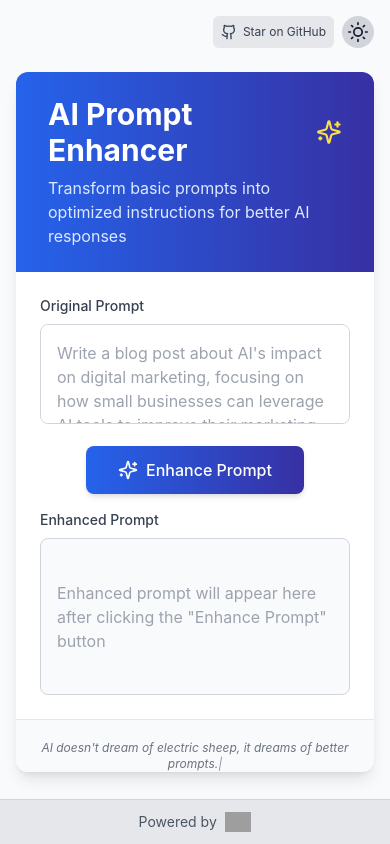
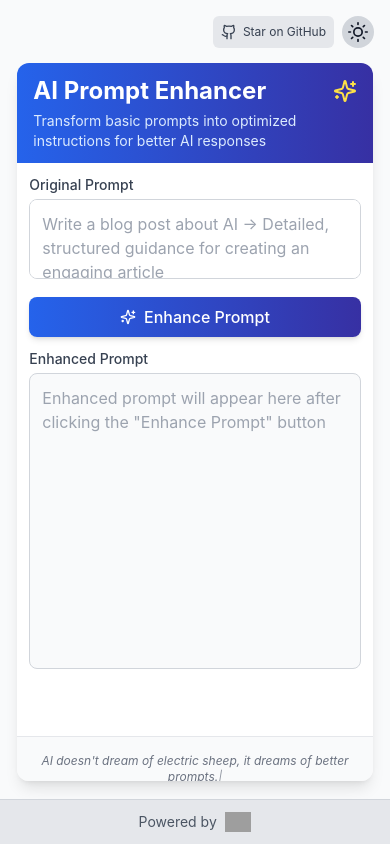
Before and after one commit to Treblle/prompt-enhancer.ai, a React (Create React App) app in the folder frontend/: page / in a window 390 px wide. Built offline with nearby package versions, Linux system fonts and the light colour scheme; no server answers; grey boxes are pictures that could not be loaded.

Commit message:
updated tool for mobile view

```diff
--- a/frontend/src/components/AppLayout.jsx
+++ b/frontend/src/components/AppLayout.jsx
@@ -23,9 +23,9 @@ const ThemeToggle = () => {
     // Effect to handle initial dark mode state and persist preference
     useEffect(() => {
         const savedTheme = localStorage.getItem('theme');
-        const prefersDarkMode = window.matchMedia('(prefers-color-scheme: dark)').matches;
 
-        const initialMode = savedTheme === 'dark' || (!savedTheme && prefersDarkMode);
+        // Set default to light mode instead of checking system preference
+        const initialMode = savedTheme === 'dark';
         setIsDarkMode(initialMode);
 
         if (initialMode) {
--- a/frontend/src/components/PromptEnhancerApp.jsx
+++ b/frontend/src/components/PromptEnhancerApp.jsx
@@ -237,24 +237,24 @@ const PromptEnhancerApp = () => {
     };
 
     return (
-        <div className="flex justify-center items-center min-h-screen bg-gray-50 dark:bg-gray-950 p-4">
-            <div className="w-full max-w-3xl bg-white dark:bg-gray-900 rounded-xl shadow-lg overflow-hidden h-[700px] flex flex-col">
+        <div className="flex justify-center items-center min-h-screen bg-gray-50 dark:bg-gray-950 p-2 sm:p-4">
+            <div className="w-full max-w-3xl bg-white dark:bg-gray-900 rounded-xl shadow-lg overflow-hidden h-[700px] flex flex-col prompt-enhancer-card">
                 {/* Header */}
-                <div className="bg-gradient-to-r from-blue-600 to-indigo-800 px-8 py-6 relative">
+                <div className="bg-gradient-to-r from-blue-600 to-indigo-800 px-4 sm:px-8 py-4 sm:py-6 relative prompt-header">
                     <div className="flex items-center justify-between">
-                        <h1 className="text-3xl font-bold text-white">AI Prompt Enhancer</h1>
-                        <Sparkles className="text-yellow-300 h-7 w-7" />
+                        <h1 className="text-2xl sm:text-3xl font-bold text-white">AI Prompt Enhancer</h1>
+                        <Sparkles className="text-yellow-300 h-6 w-6 sm:h-7 sm:w-7" />
                     </div>
-                    <p className="text-blue-100 mt-2">
+                    <p className="text-blue-100 text-sm sm:text-base mt-1 sm:mt-2">
                         Transform basic prompts into optimized instructions for better AI responses
                     </p>
                 </div>
 
                 {/* Main Content */}
-                <div className="p-6 flex-1 flex flex-col overflow-hidden">
+                <div className="p-3 sm:p-6 flex-1 flex flex-col overflow-hidden prompt-content">
                     {/* Original Prompt */}
-                    <div className="mb-4">
-                        <div className="flex items-center justify-between mb-2">
+                    <div className="mb-3 sm:mb-4">
+                        <div className="flex items-center justify-between mb-1 sm:mb-2">
                             <label className="text-sm font-medium text-gray-700 dark:text-gray-300">
                                 Original Prompt
                             </label>
@@ -262,21 +262,21 @@ const PromptEnhancerApp = () => {
                         <textarea
                             value={originalPrompt}
                             onChange={(e) => setOriginalPrompt(e.target.value)}
-                            className="w-full h-[100px] p-4 border border-gray-300 dark:border-gray-600 rounded-lg focus:ring-2 focus:ring-blue-500 dark:focus:ring-blue-400 focus:border-blue-500 dark:focus:border-blue-400 resize-none bg-white dark:bg-gray-800 text-gray-900 dark:text-gray-100"
-                            placeholder="Write a blog post about AI's impact on digital marketing, focusing on how small businesses can leverage AI tools to improve their marketing strategies."
+                            className="w-full h-[100px] p-3 sm:p-4 border border-gray-300 dark:border-gray-600 rounded-lg focus:ring-2 focus:ring-blue-500 dark:focus:ring-blue-400 focus:border-blue-500 dark:focus:border-blue-400 resize-none bg-white dark:bg-gray-800 text-gray-900 dark:text-gray-100 prompt-textarea"
+                            placeholder="Write a blog post about AI → Detailed, structured guidance for creating an engaging article"
                         />
                     </div>
 
                     {/* Enhance Button */}
-                    <div className="flex justify-center mb-4">
+                    <div className="flex justify-center mb-3 sm:mb-4">
                         <button
                             onClick={enhancePrompt}
                             disabled={isLoading}
-                            className="px-8 py-3 bg-gradient-to-r from-blue-600 to-indigo-800 text-white font-medium rounded-lg shadow-md hover:shadow-lg transform hover:-translate-y-0.5 transition-all duration-150 flex items-center disabled:opacity-50 disabled:cursor-not-allowed"
+                            className="px-6 sm:px-8 py-2 sm:py-3 bg-gradient-to-r from-blue-600 to-indigo-800 text-white font-medium rounded-lg shadow-md hover:shadow-lg transform hover:-translate-y-0.5 transition-all duration-150 flex items-center disabled:opacity-50 disabled:cursor-not-allowed enhance-button"
                         >
                             {isLoading ? (
                                 <>
-                                    <svg className="animate-spin -ml-1 mr-3 h-5 w-5 text-white" xmlns="http://www.w3.org/2000/svg" fill="none" viewBox="0 0 24 24">
+                                    <svg className="animate-spin -ml-1 mr-2 h-4 w-4 sm:h-5 sm:w-5 text-white" xmlns="http://www.w3.org/2000/svg" fill="none" viewBox="0 0 24 24">
                                         <circle className="opacity-25" cx="12" cy="12" r="10" stroke="currentColor" strokeWidth="4"></circle>
                                         <path className="opacity-75" fill="currentColor" d="M4 12a8 8 0 018-8V0C5.373 0 0 5.373 0 12h4zm2 5.291A7.962 7.962 0 014 12H0c0 3.042 1.135 5.824 3 7.938l3-2.647z"></path>
                                     </svg>
@@ -284,7 +284,7 @@ const PromptEnhancerApp = () => {
                                 </>
                             ) : (
                                 <>
-                                    <Sparkles className="mr-2 h-5 w-5" />
+                                    <Sparkles className="mr-2 h-4 w-4 sm:h-5 sm:w-5" />
                                     Enhance Prompt
                                 </>
                             )}
@@ -292,54 +292,55 @@ const PromptEnhancerApp = () => {
                     </div>
 
                     {error && (
-                        <div className="mt-2 mb-4 flex justify-center">
-                            <div className="px-4 py-2 bg-red-50 dark:bg-red-900/30 text-red-700 dark:text-red-300 rounded-lg flex items-center">
-                                <span className="text-sm">{error}</span>
+                        <div className="mt-1 mb-3 flex justify-center">
+                            <div className="px-3 sm:px-4 py-2 bg-red-50 dark:bg-red-900/30 text-red-700 dark:text-red-300 rounded-lg flex items-center text-sm">
+                                <span>{error}</span>
                             </div>
                         </div>
                     )}
 
-                    {/* Enhanced Prompt Result - Always visible */}
+                    {/* Enhanced Prompt Result */}
                     <div className="flex-1 flex flex-col overflow-hidden">
-                        <div className="flex justify-between items-center mb-2">
+                        <div className="flex flex-col sm:flex-row sm:justify-between sm:items-center mb-1 sm:mb-2 gap-2 sm:gap-0">
                             <div className="flex items-center">
                                 <label className="block text-sm font-medium text-gray-700 dark:text-gray-300">
                                     Enhanced Prompt
                                 </label>
                             </div>
                             {enhancedPrompt && (
-                                <div className="flex items-center gap-2">
+                                <div className="flex items-center gap-2 flex-wrap sm:flex-nowrap">
                                     <button
                                         onClick={copyToClipboard}
-                                        className={`text-sm flex items-center px-3 py-1 rounded transition-colors mr-2 ${copied
+                                        className={`text-xs sm:text-sm flex items-center px-2 sm:px-3 py-1 rounded transition-colors ${copied
                                             ? 'bg-green-100 dark:bg-green-900/30 text-green-800 dark:text-green-300'
                                             : 'bg-gray-100 dark:bg-gray-800 text-gray-700 dark:text-gray-300 hover:bg-gray-200 dark:hover:bg-gray-700'
                                             }`}
                                     >
                                         {copied ? (
                                             <>
-                                                <Check className="h-4 w-4 mr-1" />
+                                                <Check className="h-3 w-3 sm:h-4 sm:w-4 mr-1" />
                                                 Copied
                                             </>
                                         ) : (
                                             <>
-                                                <Copy className="h-4 w-4 mr-1" />
+                                                <Copy className="h-3 w-3 sm:h-4 sm:w-4 mr-1" />
                                                 Copy
                                             </>
                                         )}
                                     </button>
                                     <button
                                         onClick={tryWithClaude}
-                                        className={`text-sm flex items-center px-3 py-1 rounded transition-colors bg-gradient-to-r from-purple-600 to-indigo-600 text-white hover:from-purple-700 hover:to-indigo-700 ${tryCopied ? 'opacity-70' : ''}`}
+                                        className={`text-xs sm:text-sm flex items-center px-2 sm:px-3 py-1 rounded transition-colors bg-gradient-to-r from-purple-600 to-indigo-600 text-white hover:from-purple-700 hover:to-indigo-700 ${tryCopied ? 'opacity-70' : ''}`}
                                     >
                                         {tryCopied ? (
                                             <>
-                                                <Check className="h-4 w-4 mr-1" />
-                                                Copied & Opened
+                                                <Check className="h-3 w-3 sm:h-4 sm:w-4 mr-1" />
+                                                <span className="hidden sm:inline">Copied & Opened</span>
+                                                <span className="inline sm:hidden">Copied</span>
                                             </>
                                         ) : (
                                             <>
-                                                <ExternalLink className="h-4 w-4 mr-1" />
+                                                <ExternalLink className="h-3 w-3 sm:h-4 sm:w-4 mr-1" />
                                                 Try with Claude
                                             </>
                                         )}
@@ -347,14 +348,14 @@ const PromptEnhancerApp = () => {
                                 </div>
                             )}
                         </div>
-                        <div className="flex-1 p-4 bg-gray-50 dark:bg-gray-800 border border-gray-300 dark:border-gray-600 rounded-lg whitespace-pre-wrap overflow-y-auto text-gray-800 dark:text-gray-200">
+                        <div className="flex-1 p-3 sm:p-4 bg-gray-50 dark:bg-gray-800 border border-gray-300 dark:border-gray-600 rounded-lg whitespace-pre-wrap overflow-y-auto text-gray-800 dark:text-gray-200 result-area">
                             {renderEnhancedPrompt()}
                         </div>
                     </div>
                 </div>
 
                 {/* Footer with Typewriter Effect */}
-                <div className="bg-gray-50 dark:bg-gray-800 px-6 py-3 border-t border-gray-200 dark:border-gray-700">
+                <div className="bg-gray-50 dark:bg-gray-800 px-4 sm:px-6 py-2 sm:py-3 border-t border-gray-200 dark:border-gray-700">
                     <TypewriterText />
                 </div>
             </div>
--- a/frontend/src/index.css
+++ b/frontend/src/index.css
@@ -98,3 +98,50 @@ code {
 .logo-zoom:hover {
     transform: scale(1.1);
 }
+
+/* Mobile Responsive Adjustments */
+@media (max-width: 640px) {
+
+    /* Adjust card size for mobile */
+    .prompt-enhancer-card {
+        height: auto !important;
+        min-height: 85vh;
+        max-height: 95vh;
+        width: 95% !important;
+        margin: 10px auto;
+    }
+
+    /* Make header more compact on mobile */
+    .prompt-header {
+        padding: 12px 16px !important;
+    }
+
+    .prompt-header h1 {
+        font-size: 1.5rem !important;
+    }
+
+    .prompt-header p {
+        font-size: 0.875rem !important;
+    }
+
+    /* Adjust content padding for mobile */
+    .prompt-content {
+        padding: 12px !important;
+    }
+
+    /* Input and output areas */
+    .prompt-textarea {
+        height: 80px !important;
+    }
+
+    /* Enhance button */
+    .enhance-button {
+        width: 100% !important;
+        justify-content: center;
+    }
+
+    /* Enhanced result area */
+    .result-area {
+        max-height: 35vh !important;
+    }
+}
```
Also changed, not shown: frontend/public/index.html (+5 -5 lines).
